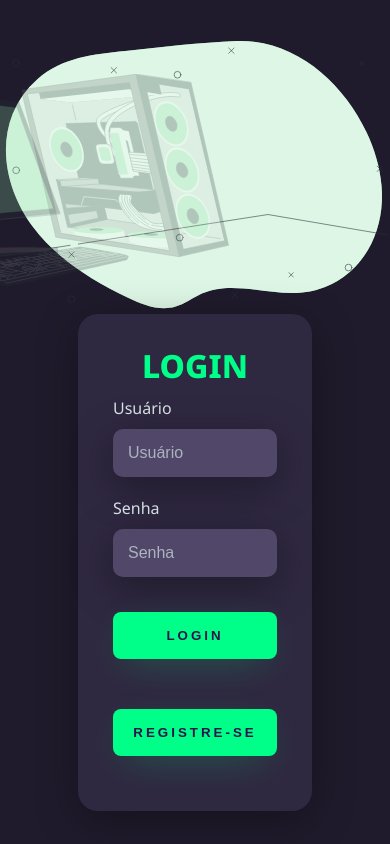
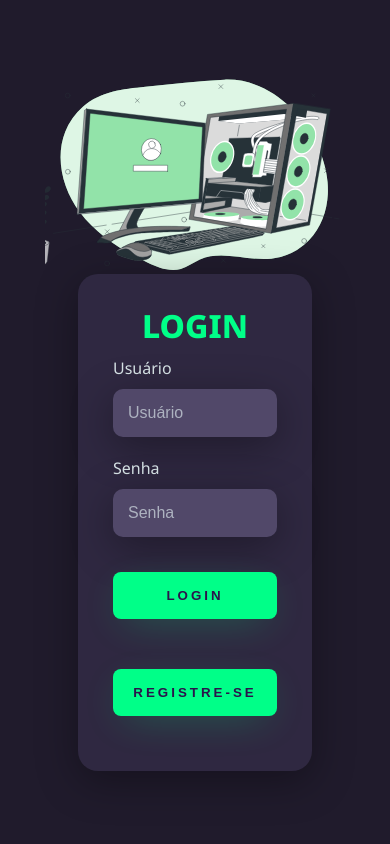
Before and after one commit to Laertebomfim/site, a plain HTML site: page index.html in a window 390 px wide. Drawn offline with Linux system fonts and the light colour scheme.

Commit message:
styles.css

```diff
--- a/styles.css
+++ b/styles.css
@@ -156,8 +156,9 @@ body * {
     }
 }
 
-@media only screen and (max-width: 700px) and (min-resolution: 700dpi){
+@media only screen and (max-width: 700px){
     .left-login-image{
-        width: 30vw; /* ajuste conforme necessário */
+        width: 80%; /* ajuste conforme necessário */
+        max-width: 300px; /* ou defina um valor máximo */
     }
 }
```
